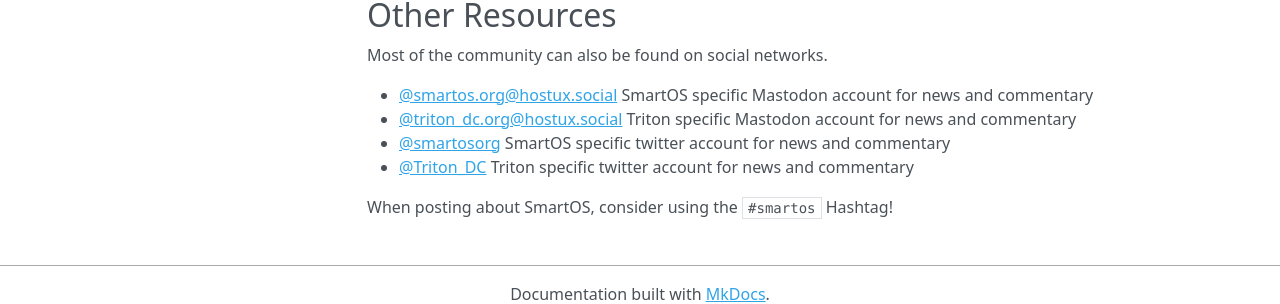
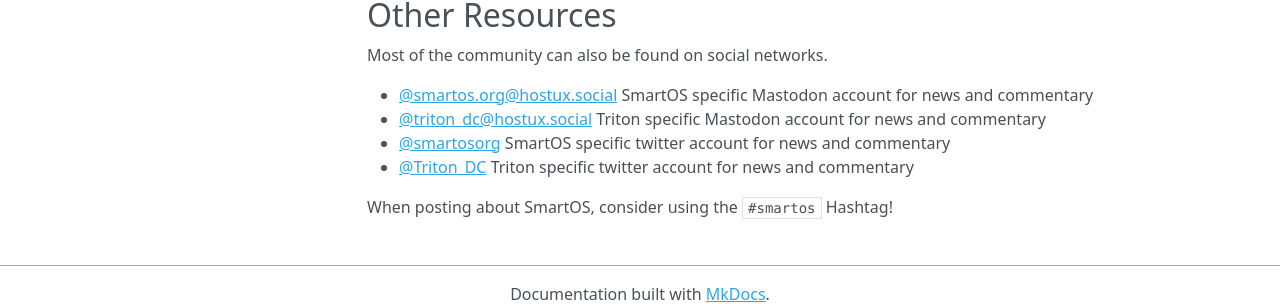
Before and after one commit to TritonDataCenter/smartos-docs, an MkDocs documentation site: the page built from docs/mailing-lists-and-irc.md, in a window 1280 px wide and 1185 px high. Shown: the part 863-1167 px from the top of the window. Built offline with MkDocs 1.6.1, drawn with Linux system fonts in a browser that asks for light colours; nearby versions of some CDN libraries.

Commit message:
Fix triton_dc mastodon account

```diff
--- a/docs/mailing-lists-and-irc.md
+++ b/docs/mailing-lists-and-irc.md
@@ -47,7 +47,7 @@
 
 * [@smartos.org@hostux.social](https://hostux.social/@smartosorg) SmartOS
   specific Mastodon account for news and commentary
-* [@triton_dc.org@hostux.social](https://hostux.social/@triton_dc) Triton
+* [@triton_dc@hostux.social](https://hostux.social/@triton_dc) Triton
   specific Mastodon account for news and commentary
 * [@smartosorg](https://twitter.com/joyentsmartos) SmartOS specific
   twitter account for news and commentary
```
